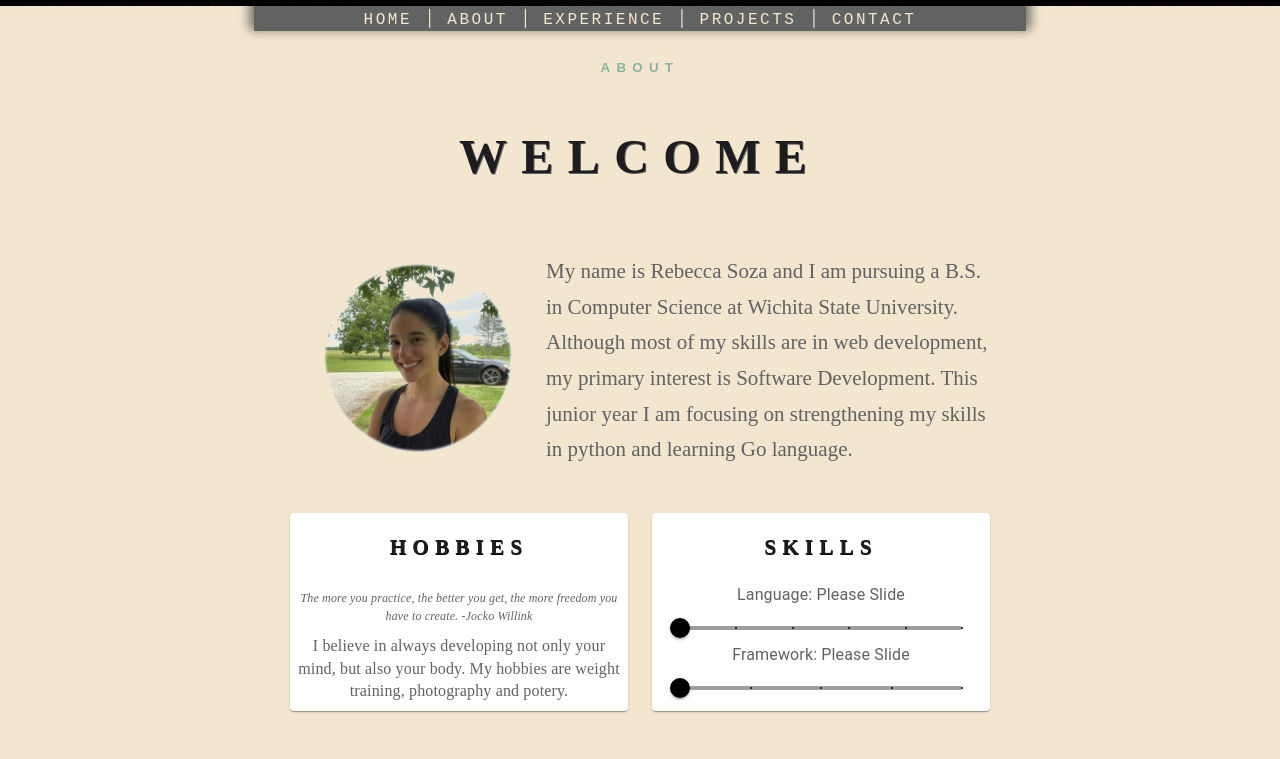
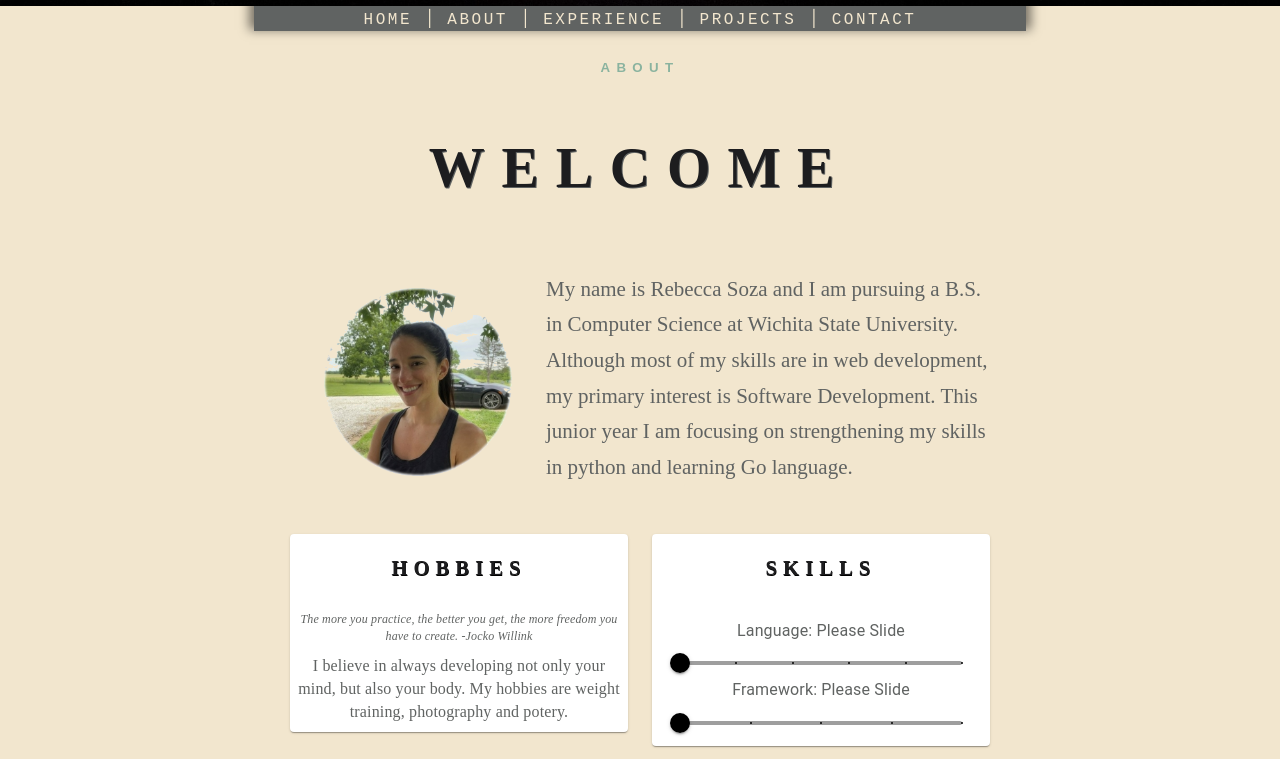
Before and after one commit to rsoza/resume, a React (Create React App) app: page / in a window 1280 px wide. Shown: the part 720-1479 px from the top of the page. Built offline with nearby package versions, Linux system fonts and the light colour scheme.

Commit message:
change font sizes

```diff
--- a/src/App.css
+++ b/src/App.css
@@ -19,7 +19,7 @@ h1 {
 h2 {
   color: #1D1D1F;
   background-color: transparent;
-  font-size: 3em;
+  font-size: 7vh;
   font-family: 'Amethysta', serif;
   line-height: 1.4em;
   text-transform: uppercase;
@@ -30,7 +30,7 @@ h3 {
   color:#1D1D1F;
   padding-top: 40px;
   background-color: transparent;
-  font-size: 1.5em;
+  font-size: 1.6vw;
   font-family: 'Amethysta', serif;
   text-align: center;
   line-height: 1.4em;
@@ -43,7 +43,7 @@ h3 {
 }
 h4 {
   background-color: transparent;
-  font-size: 1.2em;
+  font-size: 1.8vw;
   font-family: 'Amethysta', serif;
   line-height: 1.4em;
   text-transform: uppercase;
@@ -55,7 +55,7 @@ h4 {
 h5 {
   color: #8AB39F;
   text-align: center;
-  font-size: 1.6rem;
+  font-size: 1vh;
   line-height: 1.875;
   margin-bottom: 0.3rem;
   letter-spacing: .4rem;
@@ -71,7 +71,7 @@ h5 {
 h6 {
   color: #606362;
   text-align: center;
-  font-size: 1.6rem;
+  font-size: 1.5vh;
   font-size: 12px;
   font-family: 'Amethysta', serif;
   font-style: italic;
@@ -81,7 +81,7 @@ h6 {
 .h7 {
   color: #606362;
   text-align: center;
-  font-size: 1.6rem;
+  font-size: 1.7vh;
   font-size: 16px;
   font-family: 'Amethysta', serif;
   font-weight: 100;
@@ -101,7 +101,7 @@ span{
   vertical-align: middle;
 }
 p {
-  font-size: 18px;
+  font-size: 4.5vh;
   font-family: 'Amethysta', serif;
   color: #606362;
 }
--- a/src/index.css
+++ b/src/index.css
@@ -10,6 +10,7 @@ body {
   flex-grow: 1;
   justify-content: center;
   align-items: center;
+  width: 100%;
 }
 
 code {
```
